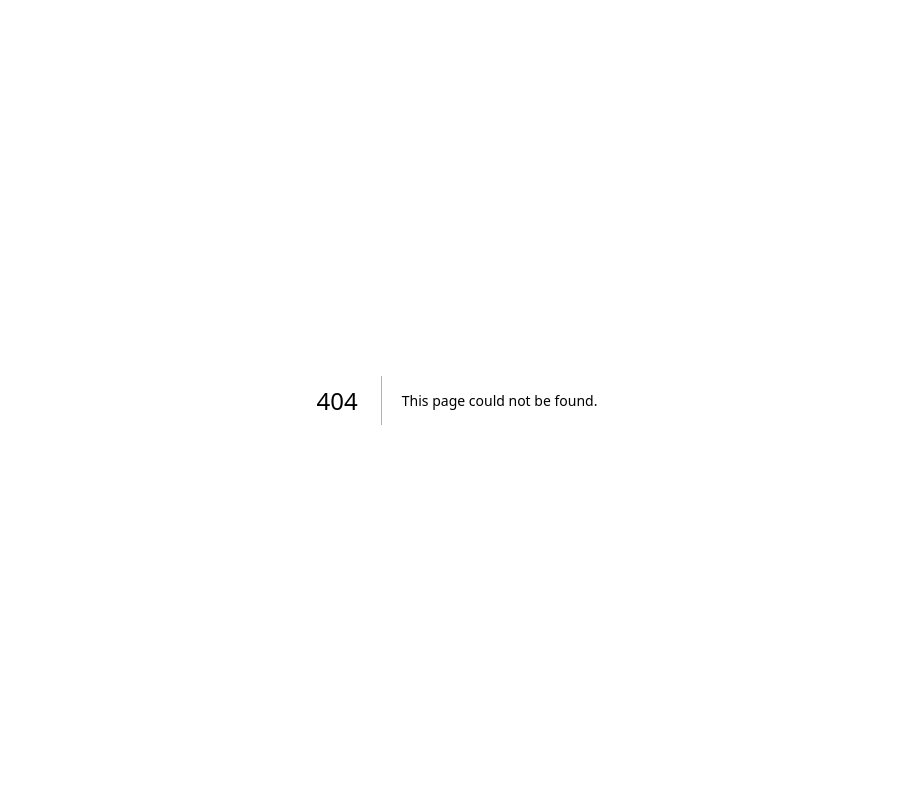
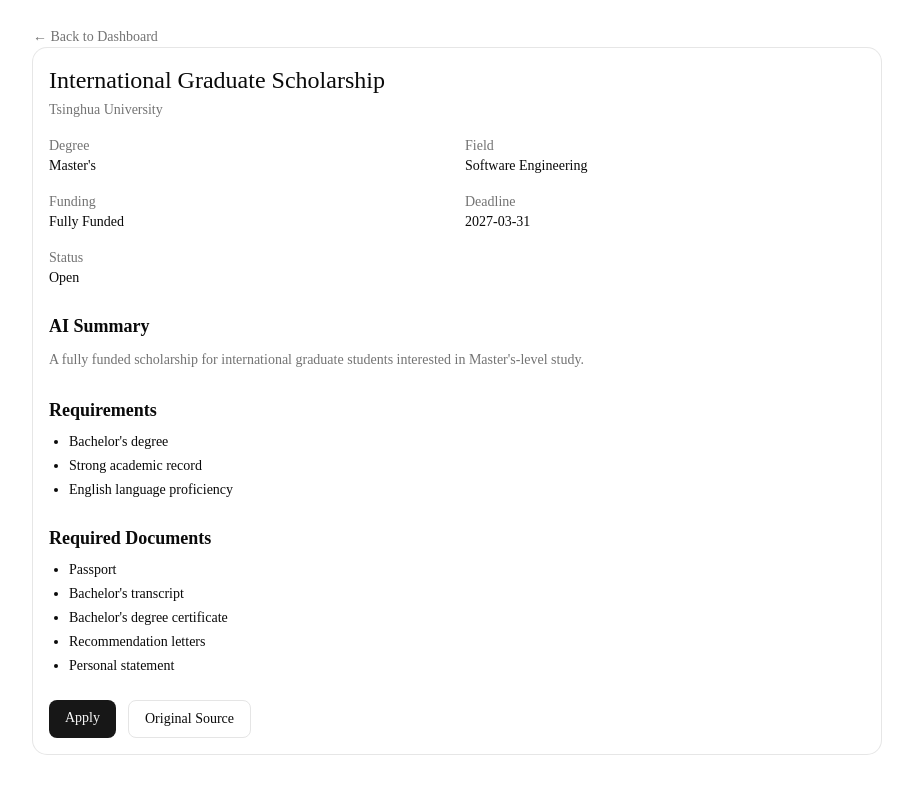
Before and after one commit to Hanzlah290/ScholarScout-AI, a Next.js app in the folder frontend/: page /scholarships/1 in a window 1280 px wide. Before the commit this address had no page. Shown: the top 794 px of the page, without its empty margins (183-1096 px from the left). Built offline with nearby package versions, Linux system fonts and the light colour scheme.

Commit message:
Create scholarship details page

```diff
--- /dev/null
+++ b/frontend/app/scholarships/[id]/page.tsx
@@ -0,0 +1,149 @@
+import Link from "next/link";
+import { notFound } from "next/navigation";
+
+import {
+  Card,
+  CardContent,
+  CardHeader,
+  CardTitle,
+} from "@/components/ui/card";
+
+import { mockScholarships } from "@/mock/scholarships";
+
+interface ScholarshipDetailsPageProps {
+  params: Promise<{
+    id: string;
+  }>;
+}
+
+export default async function ScholarshipDetailsPage({
+  params,
+}: ScholarshipDetailsPageProps) {
+  const { id } = await params;
+
+  const scholarship = mockScholarships.find(
+    (item) => item.id === id
+  );
+
+  if (!scholarship) {
+    notFound();
+  }
+
+  return (
+    <main className="min-h-screen bg-background">
+      <div className="mx-auto max-w-4xl space-y-4 p-4 sm:p-6">
+        <Link
+          href="/"
+          className="text-sm text-muted-foreground hover:underline"
+        >
+          ← Back to Dashboard
+        </Link>
+
+        <Card>
+          <CardHeader>
+            <CardTitle className="text-2xl">
+              {scholarship.title}
+            </CardTitle>
+
+            <p className="text-muted-foreground">
+              {scholarship.university}
+            </p>
+          </CardHeader>
+
+          <CardContent className="space-y-6">
+            <div className="grid grid-cols-1 gap-4 sm:grid-cols-2">
+              <div>
+                <p className="text-sm text-muted-foreground">
+                  Degree
+                </p>
+                <p>{scholarship.degree}</p>
+              </div>
+
+              <div>
+                <p className="text-sm text-muted-foreground">
+                  Field
+                </p>
+                <p>{scholarship.field}</p>
+              </div>
+
+              <div>
+                <p className="text-sm text-muted-foreground">
+                  Funding
+                </p>
+                <p>{scholarship.funding}</p>
+              </div>
+
+              <div>
+                <p className="text-sm text-muted-foreground">
+                  Deadline
+                </p>
+                <p>{scholarship.deadline ?? "Not specified"}</p>
+              </div>
+
+              <div>
+                <p className="text-sm text-muted-foreground">
+                  Status
+                </p>
+                <p>{scholarship.status}</p>
+              </div>
+            </div>
+
+            <section>
+              <h2 className="mb-2 text-lg font-semibold">
+                AI Summary
+              </h2>
+
+              <p className="text-sm leading-6 text-muted-foreground">
+                {scholarship.aiSummary}
+              </p>
+            </section>
+
+            <section>
+              <h2 className="mb-2 text-lg font-semibold">
+                Requirements
+              </h2>
+
+              <ul className="list-disc space-y-1 pl-5 text-sm">
+                {scholarship.requirements.map((requirement) => (
+                  <li key={requirement}>{requirement}</li>
+                ))}
+              </ul>
+            </section>
+
+            <section>
+              <h2 className="mb-2 text-lg font-semibold">
+                Required Documents
+              </h2>
+
+              <ul className="list-disc space-y-1 pl-5 text-sm">
+                {scholarship.documentsRequired.map((document) => (
+                  <li key={document}>{document}</li>
+                ))}
+              </ul>
+            </section>
+
+            <div className="flex flex-col gap-3 sm:flex-row">
+              <a
+                href={scholarship.applicationLink}
+                target="_blank"
+                rel="noopener noreferrer"
+                className="rounded-md bg-primary px-4 py-2 text-center text-sm font-medium text-primary-foreground"
+              >
+                Apply
+              </a>
+
+              <a
+                href={scholarship.sourceUrl}
+                target="_blank"
+                rel="noopener noreferrer"
+                className="rounded-md border px-4 py-2 text-center text-sm font-medium"
+              >
+                Original Source
+              </a>
+            </div>
+          </CardContent>
+        </Card>
+      </div>
+    </main>
+  );
+}
--- a/frontend/mock/scholarships.ts
+++ b/frontend/mock/scholarships.ts
@@ -10,7 +10,29 @@ export const mockScholarships: Scholarship[] = [
     funding: "Fully Funded",
     deadline: "2027-03-31",
     status: "Open",
+
+    requirements: [
+      "Bachelor's degree",
+      "Strong academic record",
+      "English language proficiency",
+    ],
+
+    documentsRequired: [
+      "Passport",
+      "Bachelor's transcript",
+      "Bachelor's degree certificate",
+      "Recommendation letters",
+      "Personal statement",
+    ],
+
+    aiSummary:
+      "A fully funded scholarship for international graduate students interested in Master's-level study.",
+
+    applicationLink: "https://example.com/apply",
+
+    sourceUrl: "https://example.com/scholarship",
   },
+
   {
     id: "2",
     title: "International Student Scholarship",
@@ -20,7 +42,26 @@ export const mockScholarships: Scholarship[] = [
     funding: "Partial",
     deadline: "2027-04-15",
     status: "Open",
+
+    requirements: [
+      "Bachelor's degree",
+      "Academic transcripts",
+    ],
+
+    documentsRequired: [
+      "Passport",
+      "Transcript",
+      "Personal statement",
+    ],
+
+    aiSummary:
+      "A partial scholarship available for international Master's applicants.",
+
+    applicationLink: "https://example.com/apply-2",
+
+    sourceUrl: "https://example.com/scholarship-2",
   },
+
   {
     id: "3",
     title: "Graduate Excellence Scholarship",
@@ -30,5 +71,23 @@ export const mockScholarships: Scholarship[] = [
     funding: "Fully Funded",
     deadline: "2027-02-28",
     status: "Open",
+
+    requirements: [
+      "Bachelor's degree",
+      "Strong academic performance",
+    ],
+
+    documentsRequired: [
+      "Passport",
+      "Transcript",
+      "Recommendation letters",
+    ],
+
+    aiSummary:
+      "A graduate scholarship intended for high-performing international students.",
+
+    applicationLink: "https://example.com/apply-3",
+
+    sourceUrl: "https://example.com/scholarship-3",
   },
 ];
--- a/frontend/types/scholarship.ts
+++ b/frontend/types/scholarship.ts
@@ -7,4 +7,10 @@ export interface Scholarship {
   funding: string;
   deadline: string | null;
   status: string;
+
+  requirements: string[];
+  documentsRequired: string[];
+  aiSummary: string;
+  applicationLink: string;
+  sourceUrl: string;
 }
```
